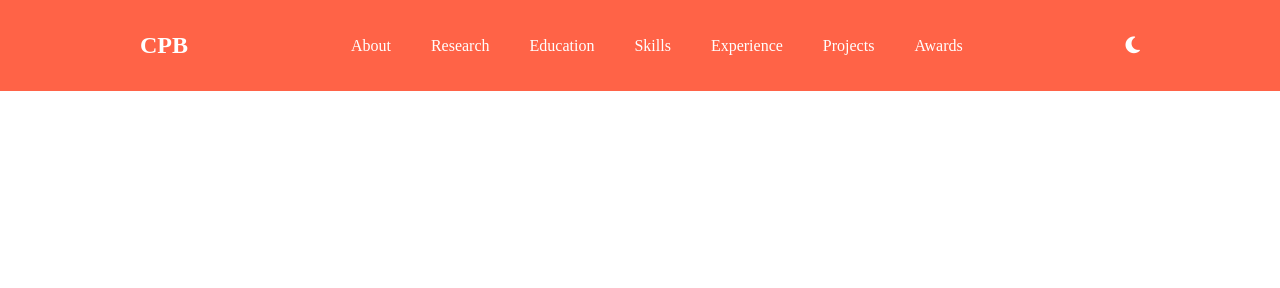
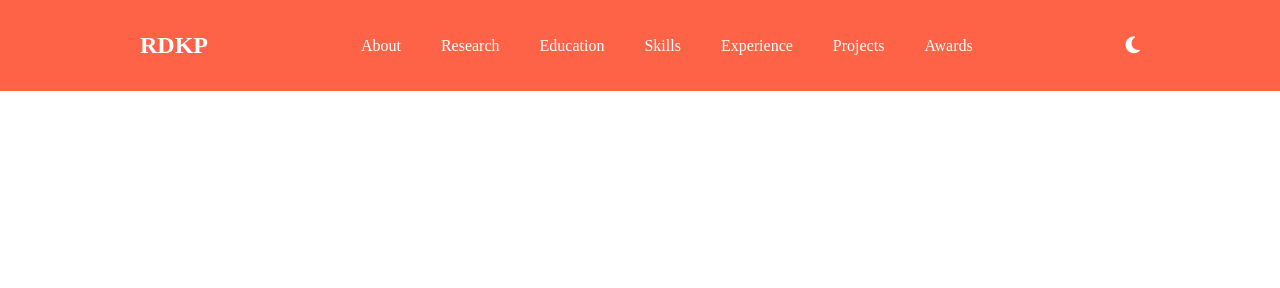
Before and after one commit to Rajdev-teach/portfolio, a plain HTML site: page index.html in a window 1280 px wide. Shown: the top 288 px of the page. Drawn offline with nearby package versions, Linux system fonts and the light colour scheme; a small style sheet from the web is missing.

Commit message:
Update index.html

```diff
--- a/index.html
+++ b/index.html
@@ -28,7 +28,7 @@
   <!-- NAVIGATION -->
   <nav id="navbar">
     <div class="container">
-      <a href="#hero" class="logo">CPB</a>
+      <a href="#hero" class="logo">RDKP</a>
       <ul class="nav-links">
         <li><a href="#about">About</a></li>
         <li><a href="#research">Research</a></li>
```
